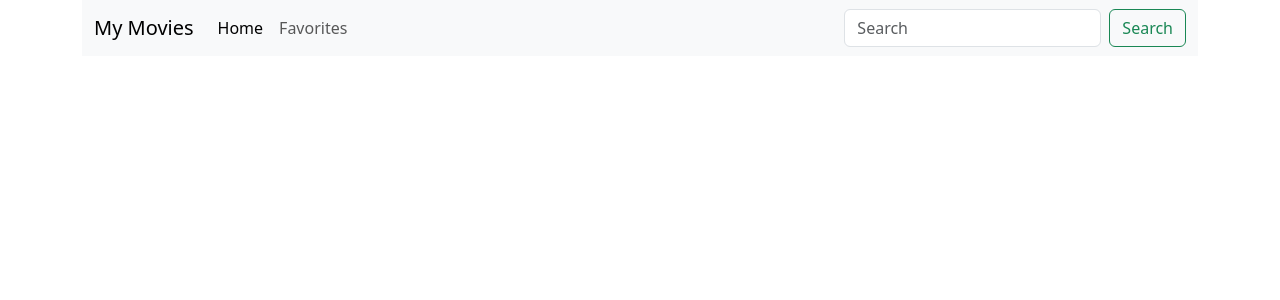
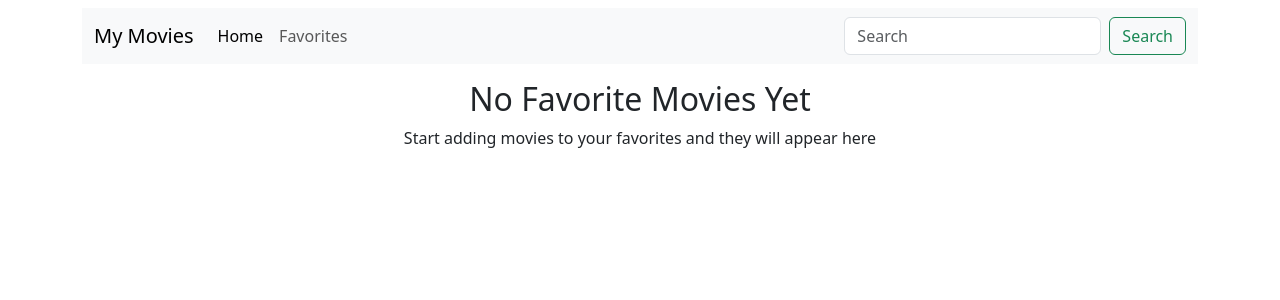
Before and after one commit to JapxD/web-react-project, a React (Vite) app: page /favorites in a window 1280 px wide. Shown: the top 300 px of the page. Built offline with nearby package versions, Linux system fonts and the light colour scheme.

Commit message:
added header content to favorites and added margins on navigation

```diff
--- a/src/components/Navigation.tsx
+++ b/src/components/Navigation.tsx
@@ -5,7 +5,7 @@ interface NavigationProps {
 
 const Navigation = ({ searchQuery, setSearchQuery }: NavigationProps) => {
   return (
-    <nav className="navbar navbar-expand-lg bg-body-tertiary">
+    <nav className="navbar navbar-expand-lg bg-body-tertiary mb-3 mt-2">
       <div className="container-fluid">
         <a className="navbar-brand" href="/">
           My Movies
--- a/src/pages/Favorites.tsx
+++ b/src/pages/Favorites.tsx
@@ -7,6 +7,8 @@ const Favorites = () => {
   return (
     <div className="container text-center">
       <Navigation searchQuery={searchQuery} setSearchQuery={setSearchQuery} />
+      <h2>No Favorite Movies Yet</h2>
+      <p>Start adding movies to your favorites and they will appear here</p>
     </div>
   );
 };
```
